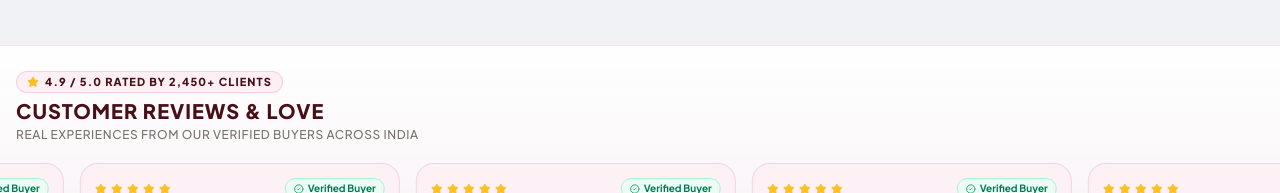
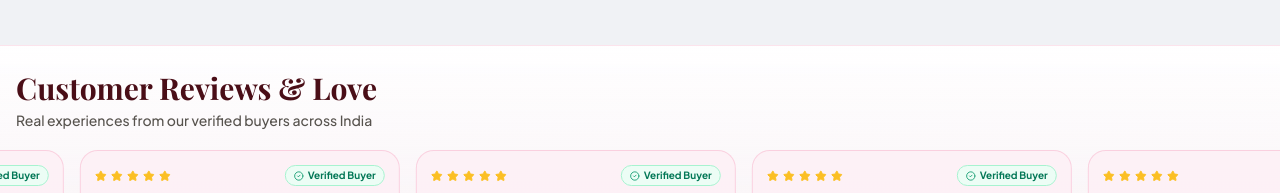
Before and after one commit to jithendra2447/sowjanya-website, a React (Vite) app: page / in a window 1280 px wide. Shown: the part 2128-2321 px from the top of the page. Built offline with nearby package versions, Linux system fonts and the light colour scheme; no server answers; a web font is replaced by a local one.

Commit message:
Remove rated pill badge and apply brand luxury serif font to Customer Reviews header

```diff
--- a/src/pages/Index.tsx
+++ b/src/pages/Index.tsx
@@ -997,15 +997,11 @@ export default function Index() {
       <section className="w-full mt-6 mb-1 py-4 sm:py-6 bg-gradient-to-b from-white via-[#fdf0f5]/60 to-white overflow-hidden text-left border-y border-[#F8BBD0]/40">
         <div className="max-w-[1440px] mx-auto px-4 mb-3 sm:mb-4 flex flex-col sm:flex-row sm:items-end justify-between gap-2">
           <div>
-            <div className="inline-flex items-center gap-1.5 px-2.5 py-0.5 rounded-full bg-[#fdf0f5] border border-[#F8BBD0]/60 text-[10px] sm:text-[11px] font-black text-[#4A0E17] tracking-widest uppercase mb-1">
-              <Star className="w-3 h-3 fill-amber-400 text-amber-400" />
-              <span>4.9 / 5.0 RATED BY 2,450+ CLIENTS</span>
-            </div>
-            <h2 className="text-lg sm:text-xl font-sans font-extrabold text-[#4A0E17] tracking-wider uppercase">
-              CUSTOMER REVIEWS & LOVE
+            <h2 className="text-2xl sm:text-3xl font-serif font-bold text-[#4A0E17]">
+              Customer Reviews & Love
             </h2>
-            <p className="text-[11px] sm:text-xs font-medium text-stone-500 tracking-wider uppercase mt-0.5">
-              REAL EXPERIENCES FROM OUR VERIFIED BUYERS ACROSS INDIA
+            <p className="text-xs sm:text-sm font-medium text-stone-600 mt-1">
+              Real experiences from our verified buyers across India
             </p>
           </div>
         </div>
```
